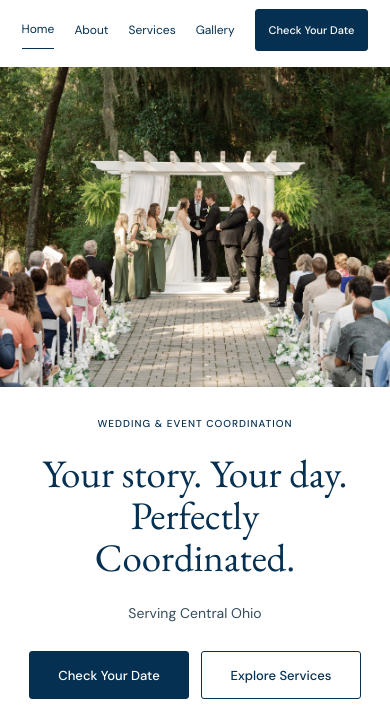
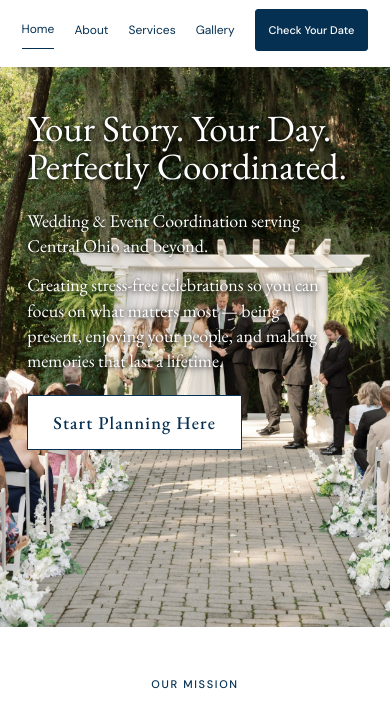
Before and after one commit to kyroscoe/ido, a website: page public/index.html in a window 390 px wide. Shown: the part 70-776 px from the top of the page. Drawn offline with nearby package versions, Linux system fonts and the light colour scheme.

Commit message:
Match reference hero with white text over wedding photo

```diff
--- a/public/index.html
+++ b/public/index.html
@@ -46,24 +46,19 @@
    <section class="hero">
     <img alt="A couple exchanges vows beneath a white arbor, surrounded by their wedding guests" class="hero-image" fetchpriority="high" src="/assets/ceremony.jpg"/>
     <div class="hero-copy">
-     <p class="eyebrow">
-      Wedding &amp; Event Coordination
-     </p>
      <h1>
-      Your story. Your day.
-      <br/>
+      Your Story. Your Day.<br/>
       Perfectly Coordinated.
      </h1>
      <p class="hero-location">
-      Serving Central Ohio
+      Wedding &amp; Event Coordination serving<br/>
+      Central Ohio and beyond.
+     </p>
+     <p class="hero-description">
+      Creating stress-free celebrations so you can focus on what matters most &mdash; being present, enjoying your people, and making memories that last a lifetime.
      </p>
      <div class="actions">
-      <a class="button" href="#inquiry">
-       Check Your Date
-      </a>
-      <a class="button secondary" href="/services.html">
-       Explore Services
-      </a>
+      <a class="button" href="#inquiry">Start Planning Here</a>
      </div>
     </div>
    </section>
--- a/public/styles.css
+++ b/public/styles.css
@@ -43,16 +43,17 @@ button:disabled { opacity: .65; cursor: wait; }
 .eyebrow { margin: 0 0 15px; text-transform: uppercase; letter-spacing: .15em; font-size: 11px; font-weight: 500; color: var(--navy); }
 .wrap { width: min(1120px, 88%); margin: auto; padding: 75px 0; }
 
-.hero { text-align: center; color: var(--navy); }
-.hero-image { height: clamp(360px, 45vw, 600px); object-position: 50% 48%; }
-.hero-copy { width: 100%; max-width: 940px; margin: auto; padding: 36px 6% 40px; }
-.hero .eyebrow { color: var(--navy); margin-bottom: 20px; }
-.hero h1 { font-size: clamp(43px, 4.2vw, 60px); line-height: 1.08; text-wrap: balance; }
-.hero-location { color: var(--text); font-size: 15px; margin: 22px 0 0; }
-.hero .button { min-width: 170px; }
-.hero .button:hover { background: var(--deep-navy); }
-.hero .secondary { background: white; color: var(--navy); }
-.hero .secondary:hover { background: var(--pale-blue); }
+.hero { position: relative; display: grid; align-items: start; min-height: 640px; padding: 58px 6% 70px; text-align: left; color: white; }
+.hero-image { position: absolute; inset: 0; height: 100%; object-position: 50% 0%; }
+.hero-copy { position: relative; width: 100%; max-width: 780px; text-shadow: 0 1px 4px rgba(0, 0, 0, .9), 0 0 12px rgba(0, 0, 0, .45); }
+.hero h1 { font-size: clamp(43px, 5vw, 70px); line-height: 1.04; text-wrap: balance; }
+.hero-location, .hero-description { color: white; max-width: 380px; font-family: 'EB Garamond', Georgia, serif; font-size: 20px; line-height: 1.4; }
+.hero-location { margin: 22px 0 0; }
+.hero-description { margin: 14px 0 0; }
+.hero .actions { justify-content: flex-start; margin-top: 22px; }
+.hero .button { min-width: 190px; background: white; color: var(--navy); border-color: var(--navy); border-radius: 0; font-family: 'EB Garamond', Georgia, serif; font-size: 18px; letter-spacing: .06em; text-shadow: none; }
+.hero .button:hover { background: var(--pale-blue); }
+.hero .button:focus-visible { outline-color: white; }
 .mission { max-width: 760px; text-align: center; }
 .mission p:not(.eyebrow) { max-width: 660px; margin: 20px auto; }
 .mission .button { margin-top: 10px; }
@@ -145,13 +146,12 @@ footer a { display: inline-block; font-size: 12px; margin-right: 18px; }
   .brand span { display: block; font-size: 10px; }
   nav { width: 100%; justify-content: center; flex-wrap: wrap; gap: 8px 20px; font-size: 12px; }
   nav .button { padding: 10px 13px; min-height: 42px; font-size: 11px; }
-  .hero-copy { padding: 28px 7% 32px; }
-  .hero h1 { font-size: clamp(39px, 9vw, 53px); }
-  .hero .eyebrow { font-size: 10px; letter-spacing: .1em; }
-  .hero-location { font-size: 14px; }
-  .hero-image { height: 320px; object-position: center 48%; }
+  .hero { min-height: 560px; padding: 42px 7% 55px; }
+  .hero h1 { font-size: clamp(37px, 9vw, 53px); }
+  .hero-location, .hero-description { max-width: 310px; font-size: 18px; }
+  .hero-image { object-position: 35% 0%; }
   .actions { gap: 12px; margin-top: 26px; }
-  .hero .button { min-width: 160px; }
+  .hero .button { min-width: 190px; }
   .photo-grid { gap: 12px; }
   .photo-grid img { height: 150px; }
   .gallery-grid { grid-template-columns: minmax(0, 1fr); gap: 28px; }
```
